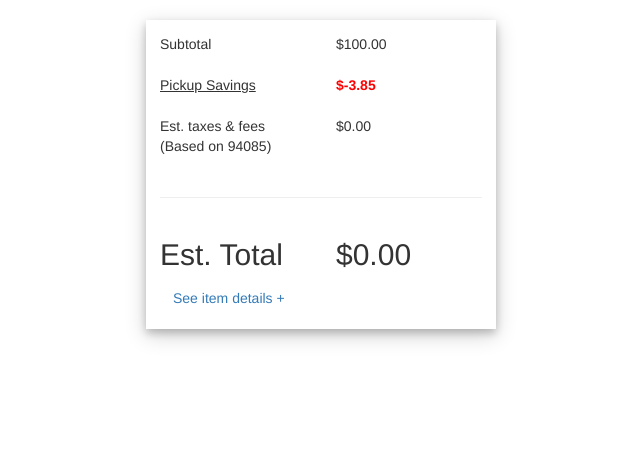
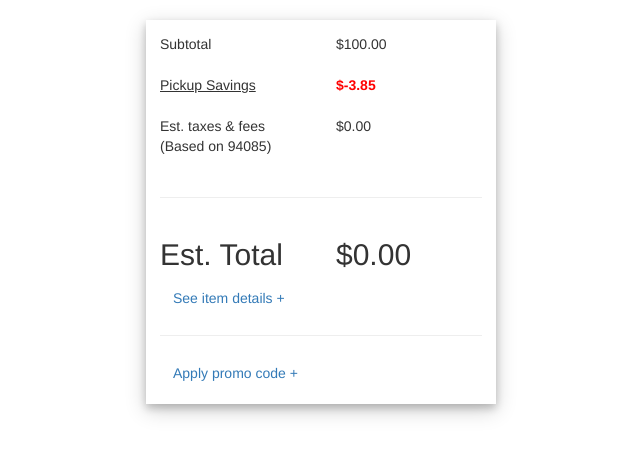
Before and after one commit to anumsid/checkout_cart, a React (Create React App) app: page / in a window 1280 px wide. Shown: the top 456 px of the page, without its empty margins (319-959 px from the left). Built offline with nearby package versions, Linux system fonts and the light colour scheme.

Commit message:
imported PromoCode component to app.js

```diff
--- a/src/App.js
+++ b/src/App.js
@@ -5,6 +5,7 @@ import PickupSavings from './components/PickupSavings/PickupSavings'
 import TaxesFees from './components/TaxesFees/TaxesFees'
 import EstimatedTotal from './components/EstimatedTotal/EstimatedTotal'
 import ItemDetails from './components/ItemDetails/ItemDetails'
+import PromoCodeDiscount from './components/PromoCode/PromoCode'
 import './App.css';
 
 class App extends Component {
@@ -27,7 +28,9 @@ class App extends Component {
           <TaxesFees taxes={this.state.taxes.toFixed(2)}/>
           <hr />
           <EstimatedTotal price={this.state.estimatedTotal.toFixed(2)}/>
-          <ItemDetails />
+          <ItemDetails price={this.state.estimatedTotal.toFixed(2)}/>
+          <hr />
+          <PromoCodeDiscount />
         </Grid>
 
       </div>
--- /dev/null
+++ b/src/components/PromoCode/PromoCode.js
@@ -0,0 +1,41 @@
+import React, {Component} from 'react';
+import {
+  Button,
+  Collapse,
+  Well,
+  Form,
+  Row,
+  Col,
+  FormGroup,
+  ControlLabel,
+  FormControl
+} from 'react-bootstrap'
+
+class PromoCodeDiscount extends Component {
+ constructor(props){
+   super(props)
+
+   this.state = {
+     open: false,
+     value: ''
+   };
+ }
+
+  render(){
+    return(
+      <div>
+        <Button
+            className="promo-code-button"
+            bsStyle="link"
+            onClick={() => this.setState({open: !this.state.open})}
+        >
+        {this.state.open === false ? `Apply ` : `Hide `}
+        promo code
+        {this.state.open === false ? ` +` : ` -`}
+        </Button>
+      </div>
+    )
+  }
+}
+
+export default PromoCodeDiscount;
```
